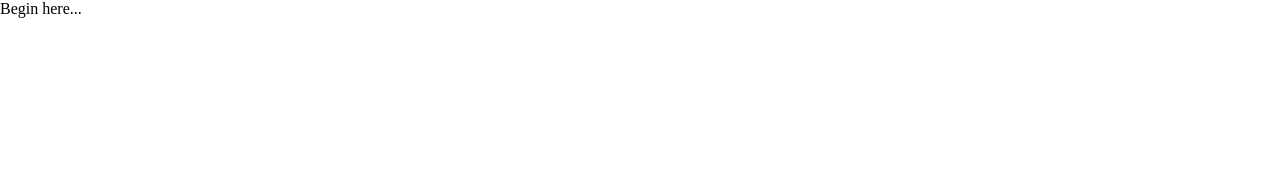
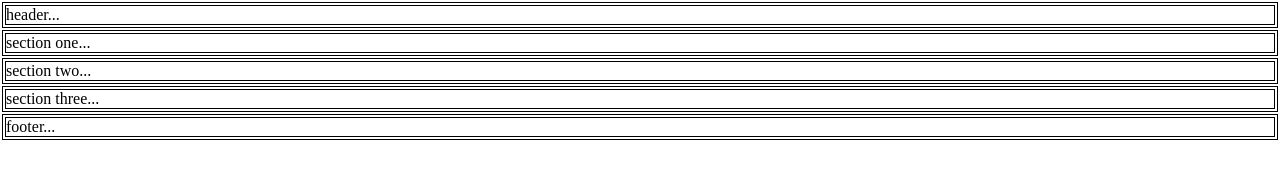
Before and after one commit to brianweigandt/TOPLandingPage, a plain HTML site: page index.html in a window 1280 px wide. Drawn offline with Linux system fonts and the light colour scheme.

Commit message:
removed default browser css; added intitial structure

```diff
--- a/index.html
+++ b/index.html
@@ -7,6 +7,35 @@
   <title>TOP - Foundations: Landing Page</title>
 </head>
 <body>
-  Begin here...
+  <!-- header container -->
+  <div id="header-container">
+    <div id="header">
+      header...
+    </div>
+  </div>
+  <!-- section one container -->
+  <div id="sectionone-container">
+    <div class="section" id="sectionone">
+      section one...
+    </div>
+  </div>
+  <!-- section two container -->
+  <div id="sectiontwo-container">
+    <div class="section" id="sectiontwo">
+      section two...
+    </div>
+  </div>
+  <!-- section three container -->
+  <div id="sectionthree-container">
+    <div class="section" id="sectionthree">
+        section three...
+    </div>
+  </div>
+  <!-- footer container -->
+  <div id="sectionthree-container">
+      <div id="footer">
+          footer...
+      </div>
+  </div>
 </body>
 </html>
--- a/styles.css
+++ b/styles.css
@@ -2,3 +2,10 @@
   margin:0;
   padding:0;
 }
+
+div {
+  border: 1px;
+  border-color: black;
+  border-style: solid;
+  margin: 2px;
+}
```
